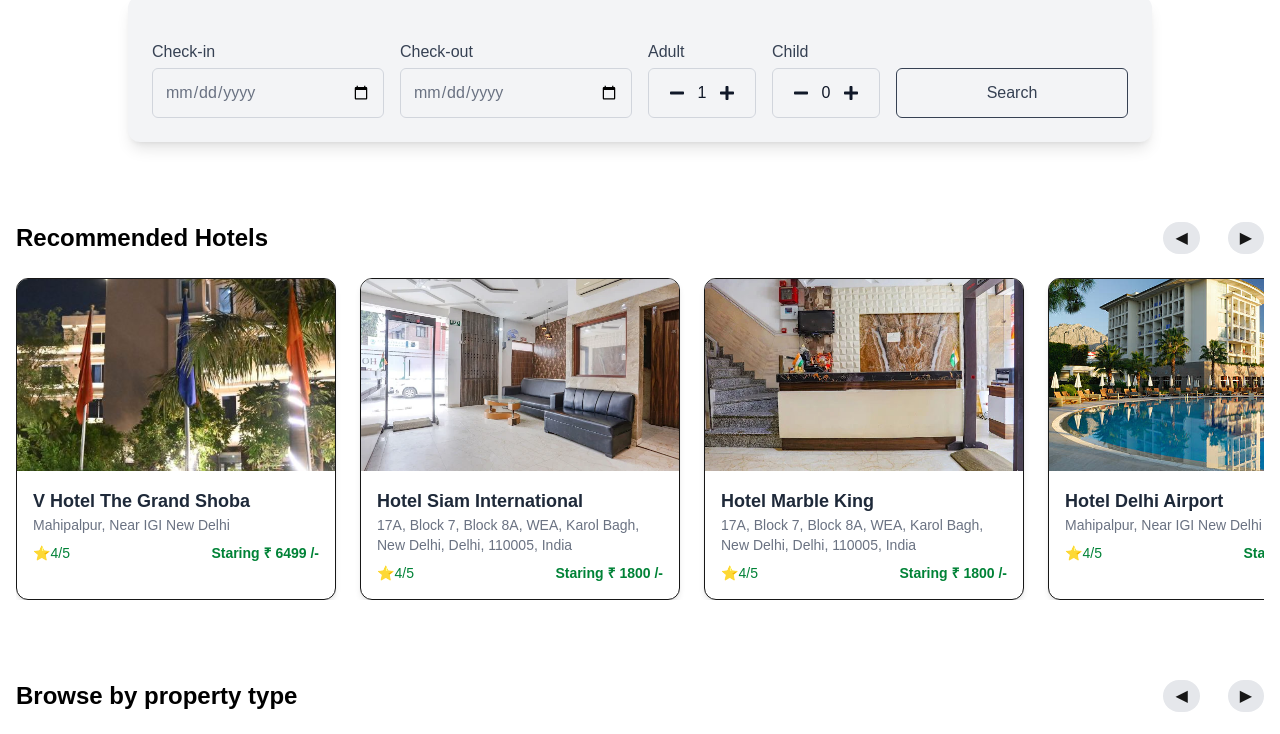
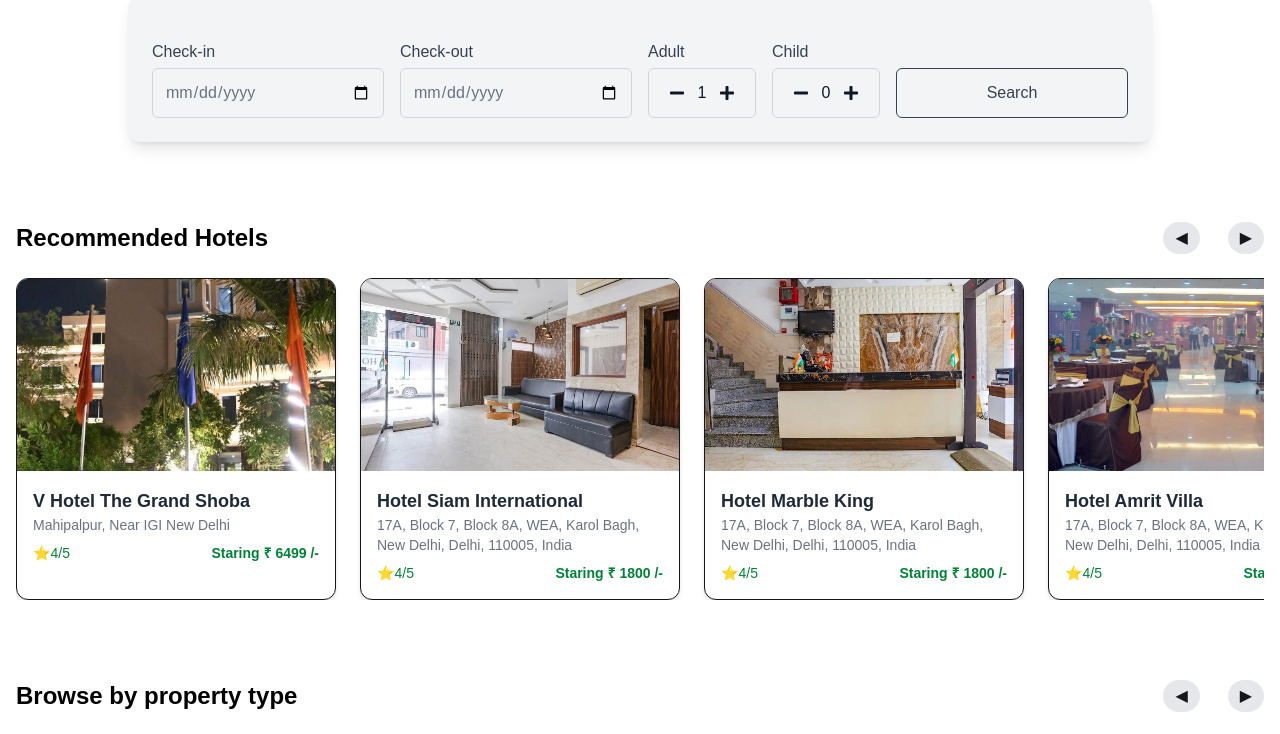
Before and after one commit to anup9971/hiidCheck, a Next.js app: page / in a window 1280 px wide. Shown: the part 535-1269 px from the top of the page. Built offline with nearby package versions, Linux system fonts and the light colour scheme.

Commit message:
add amritvilla room

```diff
--- a/src/data.js
+++ b/src/data.js
@@ -378,6 +378,143 @@ const data = [
     ],
 
   },
+
+ //  tomar hotel- ( hotel AMritvilla)
+  {
+    id:12,
+    name: "Hotel Amrit Villa",
+    price: 1800,
+    rating:[5,4,1,2,3.5,4.5,4],
+    location: "17A, Block 7, Block 8A, WEA, Karol Bagh, New Delhi, Delhi, 110005, India",
+    image: "/hotelTomer/banquet/banquet.jpg",
+    roomProperty:[
+     {
+    id: 12101,
+    name: "Classic Room - Hotel Amrit Villa",
+    price: 1800,
+    rating:[5,4,1,2,3.5,4.5,4],
+    image:[
+         "/hotelTomer/room/classic/classic1.jpg",
+         "/hotelTomer/room/classic/classic3.jpg",
+         "/hotelTomer/room/classic/classic2.jpg",
+
+
+         "/hotelTomer/room/classic/classic-washroom.jpg",
+
+    ],
+      propertyType: "Hotel",
+      roomAmenities:[" Wi-fi"," Parking","AC","Break-fast",],
+      roomMap:"https://maps.google.com/maps?q=TOMAR+HOSPITALITY++17A%2C+Block+7%2C+Block+8A%2C+WEA%2C+Karol+Bagh%2C+New+Delhi%2C+Delhi%2C+110005%2C+India&t=&z=13&ie=UTF8&iwloc=&output=embed",
+      roomLocation:"17A, Block 7, Block 8A, WEA, Karol Bagh, New Delhi, Delhi, 110005, India",
+      facilities:"Rooms feature air-conditioning, private bathrooms, bathrobes, and city views. Additional amenities include free WiFi, flat-screen TVs, and work desks.",
+      description:"Our Classic Room offers a cozy and inviting stay, ideal for solo travelers or couples seeking comfort and convenience in Karol Bagh, New Delhi. Designed with simplicity and functionality in mind, this room features all essential amenities to make your stay hassle-free.",
+      features: {
+        parking: true,
+      restaurant: true,
+    },
+     },
+     {
+    id: 12102,
+    name: "Deluxe Room - Hotel Amrit Villa",
+    price: 1700,
+    roomAmenities:[" Wi-fi"," Parking","AC","Break-fast",],
+    rating:[5,4,1,2,3.5,4.5,4],
+    description:"Our Deluxe Room at Tomar Hospitality offers the perfect blend of style, space, and comfort. Ideal for both business and leisure travelers, this room is thoughtfully designed with elegant interiors and modern amenities to enhance your stay.",
+    facilities:" Rooms feature air-conditioning, private bathrooms, bathrobes, and city views. Additional amenities include free WiFi, flat-screen TVs, and work desks.",
+    roomMap:"https://maps.google.com/maps?q=TOMAR+HOSPITALITY++17A%2C+Block+7%2C+Block+8A%2C+WEA%2C+Karol+Bagh%2C+New+Delhi%2C+Delhi%2C+110005%2C+India&t=&z=13&ie=UTF8&iwloc=&output=embed",
+    roomLocation:"17A, Block 7, Block 8A, WEA, Karol Bagh, New Delhi, Delhi, 110005, India",
+    image:[
+      "/hotelTomer/room/deluxe/deluxe3.jpg",
+      "/hotelTomer/room/deluxe/deluxe2.jpg",
+         "/hotelTomer/room/deluxe/deluxe1.jpg",
+         "/hotelTomer/room/deluxe/deluxe4.jpg",
+         "/hotelTomer/room/deluxe/deluxe-washroom.jpg",
+
+    ],
+     },
+      {
+    id: 12103,
+    name: "Super Deluxe Room - Hotel Amrit Villa",
+    price: 1900,
+    rating:[5,4,1,2,3.5,4.5,4],
+    image:[
+      "/hotelTomer/room/super/Super-room3.jpg",
+      "/hotelTomer/room/super/Super-room2.jpg",
+         "/hotelTomer/room/super/Super-room1.jpg",
+         "/hotelTomer/room/super/Super-room4.jpg",
+         "/hotelTomer/room/super/washrrom.jpg",
+
+    ],
+    roomAmenities:[" Wi-fi"," Parking","AC","Break-fast",],
+    roomLocation:"17A, Block 7, Block 8A, WEA, Karol Bagh, New Delhi, Delhi, 110005, India",
+    roomMap:"https://maps.google.com/maps?q=TOMAR+HOSPITALITY++17A%2C+Block+7%2C+Block+8A%2C+WEA%2C+Karol+Bagh%2C+New+Delhi%2C+Delhi%2C+110005%2C+India&t=&z=13&ie=UTF8&iwloc=&output=embed",
+    propertyType: "Hotel",
+    description:"Step into refined elegance with our Super Deluxe Room at Tomar Hospitality, designed for guests who appreciate extra space and added luxury. Perfect for couples, business travelers, or small families, this room offers enhanced features and a premium stay experience in the heart of Karol Bagh, New Delhi.",
+    facilities:" Rooms feature air-conditioning, private bathrooms, bathrobes, and city views. Additional amenities include free WiFi, flat-screen TVs, and work desks.",
+    features: {
+      parking: false,
+      restaurant: true,
+    },
+     },
+    {
+    id: 12104,
+    name: " Executive Room - Hotel Amrit Villa",
+    price: 1999,
+    rating:[5,4,1,2,3.5,4.5,4],
+    image:[
+      "/hotelTomer/room/all-room/room1.webp",
+      "/hotelTomer/room/all-room/room5.webp",
+      "/hotelTomer/room/all-room/room6.webp",
+         "/hotelTomer/room/all-room/room3.webp",
+          "/hotelTomer/room/classic/classic-washroom.jpg",
+
+
+    ]
+    ,
+    roomAmenities:[" Wi-fi"," Parking","AC","Break-fast",],
+   propertyType: "Hotel",
+    facilities:" Rooms feature air-conditioning, private bathrooms, bathrobes, and city views. Additional amenities include free WiFi, flat-screen TVs, and work desks.",
+    roomMap:"https://maps.google.com/maps?q=TOMAR+HOSPITALITY++17A%2C+Block+7%2C+Block+8A%2C+WEA%2C+Karol+Bagh%2C+New+Delhi%2C+Delhi%2C+110005%2C+India&t=&z=13&ie=UTF8&iwloc=&output=embed",
+    roomLocation:"17A, Block 7, Block 8A, WEA, Karol Bagh, New Delhi, Delhi, 110005, India",
+    propertyType: "Hotel",
+    description:"The Executive Room at Tomar Hospitality is designed for discerning guests seeking a higher level of comfort, privacy, and productivity. Perfect for business travelers and couples, this room offers a blend of modern design and thoughtful amenities in the heart of Karol Bagh, New Delhi.",
+    features: {
+      parking: true,
+      restaurant: false,
+    },
+     },
+     {
+    id: 12105,
+    name: "  Family Suite Room - Hotel Amrit Villa",
+    price: 3000,
+    rating:[5,4,1,2,3.5,4.5,4],
+
+    image:[
+      "/hotelTomer/room/all-room/room3.webp",
+      "/hotelTomer/room/all-room/room1.webp",
+      "/hotelTomer/room/all-room/room7.webp",
+         "/hotelTomer/room/all-room/room4.webp",
+      "/hotelTomer/room/classic/classic-washroom.jpg",
+
+
+    ],
+    propertyType: "Hotel",
+    roomAmenities:[" Wi-fi"," Parking","AC","Break-fast",],
+    facilities:" Rooms feature air-conditioning, private bathrooms, bathrobes, and city views. Additional amenities include free WiFi, flat-screen TVs, and work desks.",
+    roomLocation:"17A, Block 7, Block 8A, WEA, Karol Bagh, New Delhi, Delhi, 110005, India",
+    roomMap:"https://maps.google.com/maps?q=TOMAR+HOSPITALITY++17A%2C+Block+7%2C+Block+8A%2C+WEA%2C+Karol+Bagh%2C+New+Delhi%2C+Delhi%2C+110005%2C+India&t=&z=13&ie=UTF8&iwloc=&output=embed",
+    description:"Our Family Suite Room at Tomar Hospitality is specially designed to offer a spacious and comfortable stay for families or small groups visiting New Delhi. Located near Karol Bagh Metro Station, this suite combines convenience, privacy, and homely comfort — making it ideal for both short and extended stays.",
+    features: {
+      parking: false,
+      restaurant: false,
+    },
+     },
+
+    ],
+
+  },
+
+
 
 
   {
```
